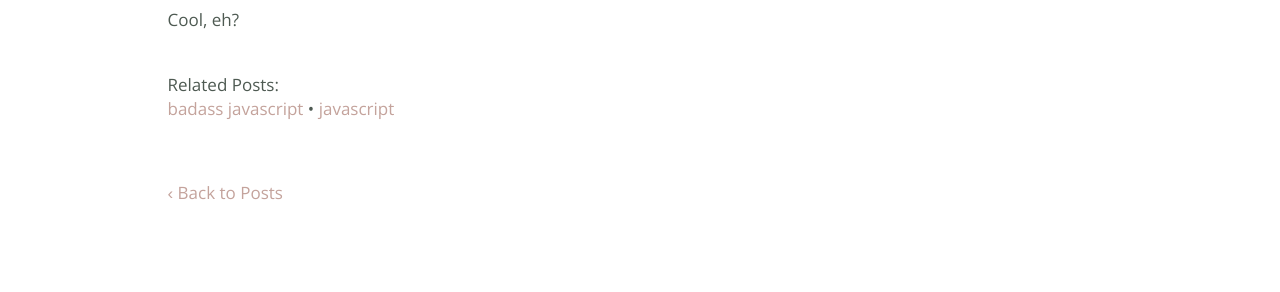
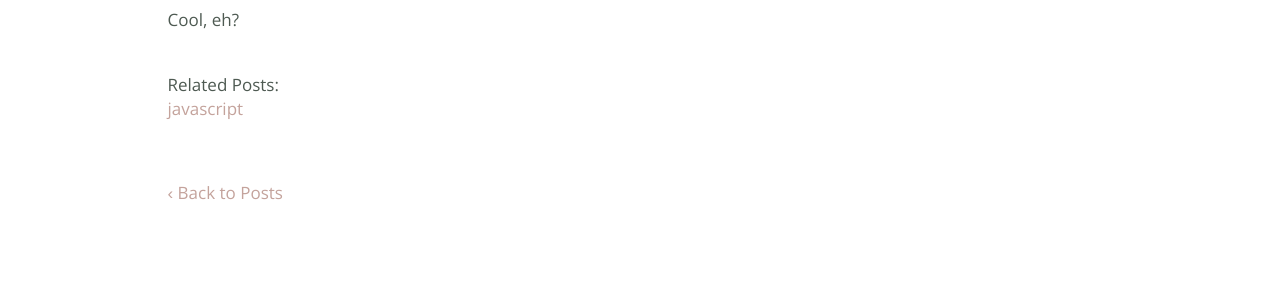
Before and after one commit to jttyeung/jttyeung.github.io, a Jekyll site: the page built from _posts/2016-10-31-badass-javascript-array-prototype-slice-call.markdown, in a window 1280 px wide. Shown: the part 1272-1564 px from the top of the page. Built offline with Jekyll 4.4.1, drawn with Linux system fonts in a browser that asks for light colours; nearby versions of some CDN libraries; comment, search, counter and statistics services are not loaded.

Commit message:
cleaned up existing tags

```diff
--- a/_posts/2016-10-31-badass-javascript-array-prototype-slice-call.markdown
+++ b/_posts/2016-10-31-badass-javascript-array-prototype-slice-call.markdown
@@ -2,7 +2,7 @@
 layout: post
 title:  "Badass JavaScript: Array.prototype.slice.call()"
 date:   2016-10-31 14:32:00 -0700
-tags: [javascript, badass javascript]
+tags: [javascript]
 comments: true
 ---
 
--- a/_posts/2017-02-03-build-all-the-things.markdown
+++ b/_posts/2017-02-03-build-all-the-things.markdown
@@ -2,7 +2,7 @@
 layout: post
 title:  "Build All The Things"
 date:   2017-02-03 01:39:00
-tags: [hackbright, "developer life"]
+tags: [hackbright, developer life]
 comments: true
 ---
 
--- a/_posts/2017-02-19-double-sorting-in-python.markdown
+++ b/_posts/2017-02-19-double-sorting-in-python.markdown
@@ -2,7 +2,7 @@
 layout: post
 title:  "Double Sorting in Python"
 date:   2017-02-19 20:29:00
-tags: [python, "badass python"]
+tags: [python]
 comments: true
 ---
 
--- a/_posts/2017-02-19-projects.markdown
+++ b/_posts/2017-02-19-projects.markdown
@@ -2,7 +2,7 @@
 layout: post
 title:  "Projects"
 date:   2017-02-19 16:39:00
-tags: [hackbright, "developer life"]
+tags: [hackbright, developer life]
 comments: true
 ---
 
--- a/_posts/2017-03-01-when-jk-rowling-winked-at-me.markdown
+++ b/_posts/2017-03-01-when-jk-rowling-winked-at-me.markdown
@@ -2,7 +2,7 @@
 layout: post
 title:  "When J.K. Rowling Winked At Me"
 date:   2017-03-01 22:39:00
-tags: [hackbright, "developer life"]
+tags: [hackbright, developer life]
 comments: true
 ---
 
```
